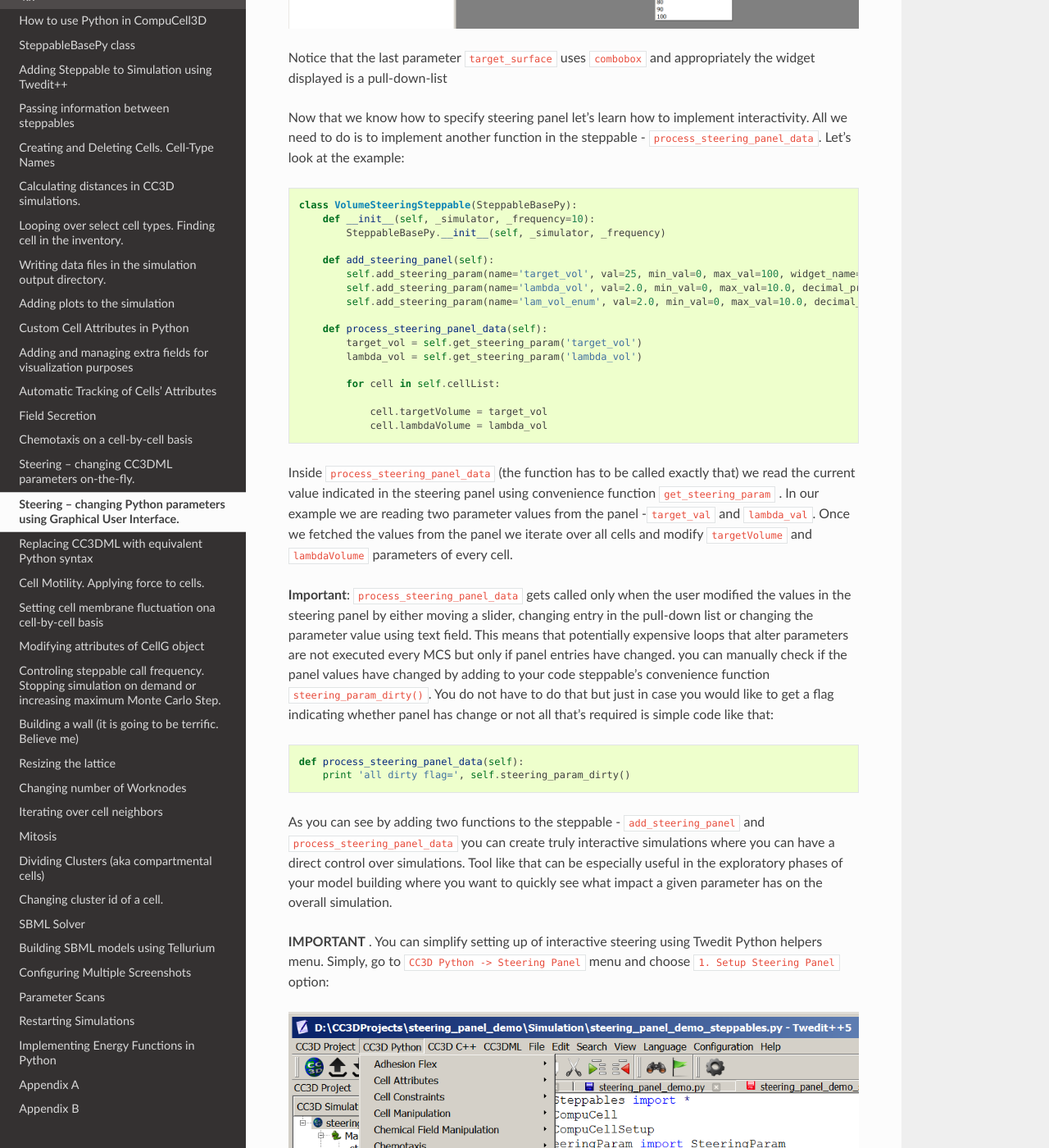
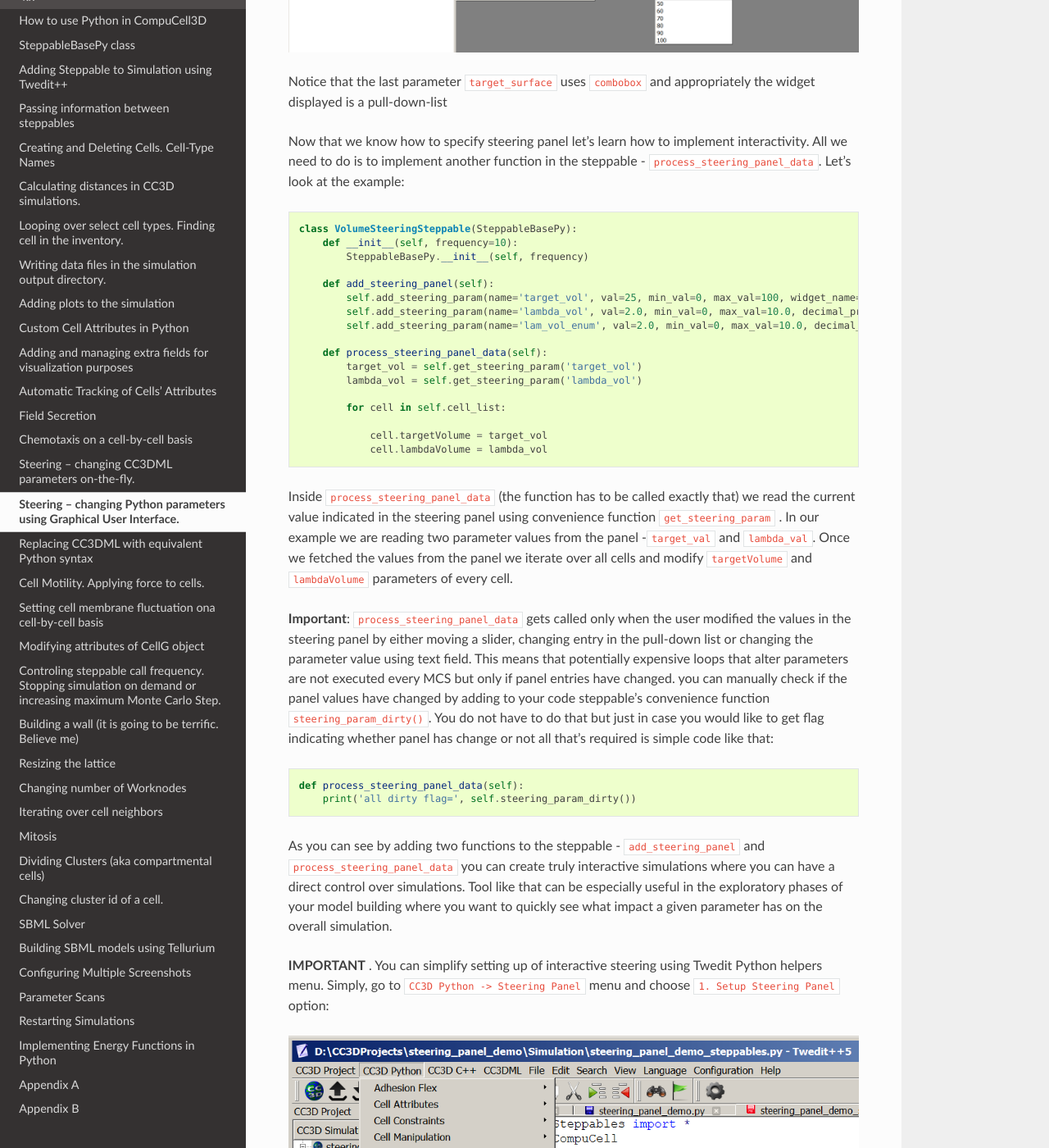
Before and after one commit to CompuCell3D/PythonScriptingManual, a Sphinx documentation site: the page built from docs/steering_changing_python_parameters_using_UI.rst, in a window 1280 px wide and 1400 px high, scrolled down 2625 px. Shown: the whole window at 82% size. Built offline with Sphinx 7.4.7 and the Read the Docs theme 2.0.0, drawn with Linux system fonts in a browser that asks for light colours; some of the changed text lies outside the part shown.

Commit message:
updated chapter on steering panel

```diff
--- a/docs/steering_changing_python_parameters_using_UI.rst
+++ b/docs/steering_changing_python_parameters_using_UI.rst
@@ -26,8 +26,8 @@
 .. code-block:: python
 
     class VolumeSteeringSteppable(SteppableBasePy):
-        def __init__(self, _simulator, _frequency=10):
-            SteppableBasePy.__init__(self, _simulator, _frequency)
+        def __init__(self, frequency=10):
+            SteppableBasePy.__init__(self, frequency)
 
         def add_steering_panel(self):
             self.add_steering_param(name='target_vol', val=25, min_val=0, max_val=100, widget_name='slider')
@@ -54,15 +54,15 @@
 
 |sliders_screenshot_1|
 
-**IMPORTANT** : you can add steering panel from multiple steppables. In such a case CC3D will gather all parameters
-you defined in the ``add_steering_panel`` function and display them in a single panel. For example, if our code has
-two steppables and we add steering parameters in both of them:
+.. note::
+
+    You can add steering panel from multiple steppables. In such a case CC3D will gather all parametersyou defined  in the ``add_steering_panel`` function and display them in a single panel. For example, if our code has two  steppables and we add steering parameters in both of them:
 
 .. code-block:: python
 
     class VolumeSteeringSteppable(SteppableBasePy):
-        def __init__(self, _simulator, _frequency=10):
-            SteppableBasePy.__init__(self, _simulator, _frequency)
+        def __init__(self, frequency=10):
+            SteppableBasePy.__init__(self, frequency)
 
         def add_steering_panel(self):
             self.add_steering_param(name='target_vol', val=25, min_val=0, max_val=100, widget_name='slider')
@@ -70,8 +70,8 @@
             self.add_steering_param(name='lam_vol_enum', val=2.0, min_val=0, max_val=10.0, decimal_precision=2,widget_name='slider')
 
     class SurfaceSteeringSteppable(SteppableBasePy):
-        def __init__(self, _simulator, _frequency=10):
-            SteppableBasePy.__init__(self, _simulator, _frequency)
+        def __init__(self, frequency=10):
+            SteppableBasePy.__init__(self, frequency)
 
         def add_steering_panel(self):
             #adding slider
@@ -96,8 +96,8 @@
 .. code-block:: python
 
     class VolumeSteeringSteppable(SteppableBasePy):
-        def __init__(self, _simulator, _frequency=10):
-            SteppableBasePy.__init__(self, _simulator, _frequency)
+        def __init__(self, frequency=10):
+            SteppableBasePy.__init__(self, frequency)
 
         def add_steering_panel(self):
             self.add_steering_param(name='target_vol', val=25, min_val=0, max_val=100, widget_name='slider')
@@ -108,28 +108,29 @@
             target_vol = self.get_steering_param('target_vol')
             lambda_vol = self.get_steering_param('lambda_vol')
 
-            for cell in self.cellList:
+            for cell in self.cell_list:
 
                 cell.targetVolume = target_vol
                 cell.lambdaVolume = lambda_vol
 
 
-Inside ``process_steering_panel_data`` (the function has to be called exactly that) we read the current value indicated
-in the steering panel using convenience function ``get_steering_param`` . In our example we are reading
+Inside ``process_steering_panel_data`` (the function has to be called exactly that) we read the current value
+indicated in the steering panel using convenience function ``get_steering_param`` . In our example we are reading
 two parameter values from the panel -``target_val`` and ``lambda_val``. Once we fetched the values from the panel
 we iterate over all cells and modify ``targetVolume`` and ``lambdaVolume`` parameters of every cell.
 
-**Important**: ``process_steering_panel_data`` gets called only when the user modified the values in the steering panel by
-either moving a slider, changing entry in the pull-down list or changing the parameter value using text field. This means
-that potentially expensive loops that alter parameters are not executed every MCS but only if panel entries have changed.
-you can manually check if the panel values have changed by adding to your code steppable's convenience function
-``steering_param_dirty()``. You do not have to do that but just in case you would like to get a flag indicating whether
-panel has change or not all that's required is simple code like that:
+**Important**: ``process_steering_panel_data`` gets called only when the user modified the values in the
+steering panel by either moving a slider, changing entry in the pull-down list or changing the parameter value
+using text field. This means
+that potentially expensive loops that alter parameters are not executed every MCS but only if panel entries have
+changed. you can manually check if the panel values have changed by adding to your code steppable's
+convenience function ``steering_param_dirty()``. You do not have to do that but just in case you would like to get
+flag indicating whether panel has change or not all that's required is simple code like that:
 
 .. code-block:: python
 
     def process_steering_panel_data(self):
-        print 'all dirty flag=', self.steering_param_dirty()
+        print('all dirty flag=', self.steering_param_dirty())
 
 
 As you can see by adding two functions to the steppable - ``add_steering_panel`` and  ``process_steering_panel_data`` you
@@ -137,8 +138,8 @@
 can be especially useful in the exploratory phases of your model building where you want to quickly see what impact a
 given parameter has on the overall simulation.
 
-**IMPORTANT** . You can simplify setting up of interactive steering using Twedit Python helpers menu. Simply, go to
-``CC3D Python -> Steering Panel`` menu and choose ``1. Setup Steering Panel`` option:
+**IMPORTANT** . You can simplify setting up of interactive steering using Twedit Python helpers menu.
+Simply, go to ``CC3D Python -> Steering Panel`` menu and choose ``1. Setup Steering Panel`` option:
 
 |twedit_steering_panel|
 
```
